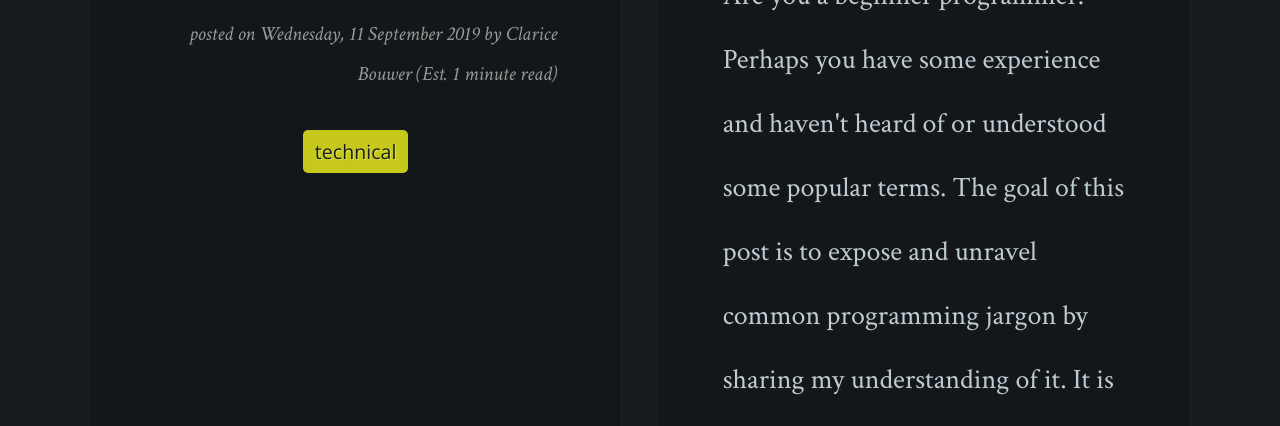
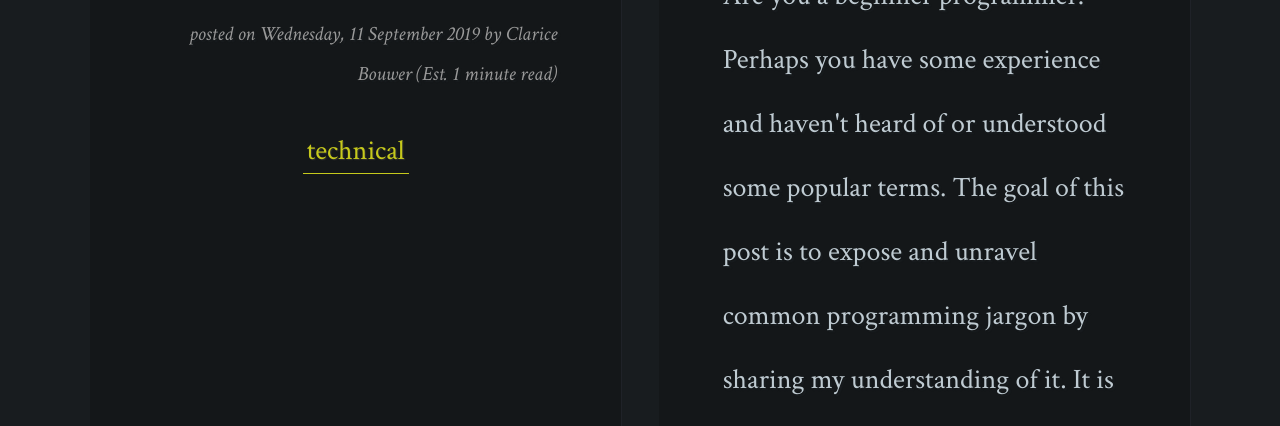
Before and after one commit to cbillowes/curious-programmer-nitrogen, a Gatsby site: page / in a window 1280 px wide. Shown: the part 374-800 px from the top of the page. Built offline with nearby package versions, Linux system fonts and the light colour scheme; Gatsby itself is replaced by a stand-in of ours; some packages are replaced by stand-ins of ours.

Commit message:
Streamline anchor component

```diff
--- a/src/components/anchor.js
+++ b/src/components/anchor.js
@@ -2,193 +2,11 @@ import React from 'react'
 import { Link } from 'gatsby'
 import './styles/anchor.scss'
 
-// const BlandInternalLink = ({ to, title, style, children }) => {
-//   return (
-//     <>
-//       { " " }
-//       <Link
-//         to={to}
-//         title={title}
-//         style={style}
-//         data-component="bland-link-element"
-//         className="anchor"
-//       >
-//         {children}
-//       </Link>
-//       { " " }
-//     </>
-//   )
-// }
-
-// const InternalLink = ({ to, title, children }) => {
-//   return (
-//     <>
-//     { " " }
-//       <Link
-//         to={to}
-//         title={title}
-//         data-component="link-element"
-//         className="anchor default"
-//       >
-//         {children}
-//       </Link>
-//     { " " }
-//     </>
-//   )
-// }
-
-// const BlandExternalLink = ({ to, title, children }) => {
-//   return (
-//     <>
-//       { " " }
-//       <a
-//         href={to}
-//         rel="nofollow noopener noreferrer"
-//         title={title}
-//         target="_blank"
-//         data-component="bland-external-link-element"
-//         className="anchor"
-//       >
-//         {children}
-//       </a>
-//       { " " }
-//     </>
-//   )
-// }
-
-// const PrettyExternalLink = ({ to, title, className, children }) => {
-//   return (
-//     <>
-//       { " " }
-//       <a
-//         href={to}
-//         rel="nofollow noopener noreferrer"
-//         title={title}
-//         target="_blank"
-//         data-component="pretty-external-link-element"
-//         className={`anchor default ${className}`}
-//       >
-//         {children}
-//       </a>
-//       { " " }
-//     </>
-//   )
-// }
-
-// const TagExternalLink = ({ to, title, children }) => {
-//   return (
-//     <>
-//       { " " }
-//       <a
-//         href={to}
-//         rel="nofollow noopener noreferrer"
-//         title={title}
-//         target="_blank"
-//         data-component="tag-external-link-element"
-//         className="anchor tag"
-//       >
-//         {children}
-//       </a>
-//     </>
-//   )
-// }
-
-// const TagInternalLink = ({ to, title, children }) => {
-//   return (
-//     <>
-//       { " " }
-//       <Link
-//         to={to}
-//         title={title}
-//         data-component="tag-internal-link-element"
-//         className="anchor tag"
-//       >
-//         {children}
-//       </Link>
-//       { " " }
-//     </>
-//   )
-// }
-
-// function Anchor ({ to, title, bland, tag, className, style, children }) {
-//   if (!to) throw new Error(`url for the anchor is required`)
-
-//   const external = to.startsWith(`http`) || to.startsWith(`mailto:`)
-
-//   if (tag && external)
-//     return (
-//       <TagExternalLink
-//         to={to}
-//         title={title}
-//         className={className}
-//       >
-//         {children}
-//       </TagExternalLink>
-//     )
-
-//   if (tag)
-//     return (
-//       <TagInternalLink
-//         to={to}
-//         title={title}
-//         className={className}
-//       >
-//         {children}
-//       </TagInternalLink>
-//     )
-
-//   if (external && bland)
-//     return (
-//       <BlandExternalLink
-//         to={to}
-//         title={title}
-//         className={className}
-//       >
-//         {children}
-//       </BlandExternalLink>
-//     )
-
-//   if (external)
-//     return (
-//       <PrettyExternalLink
-//         to={to}
-//         title={title}
-//         className={className}
-//       >
-//         {children}
-//       </PrettyExternalLink>
-//     )
-
-//   if (bland)
-//       return (
-//         <BlandInternalLink
-//           to={to}
-//           title={title}
-//           className={className}
-//           style={style}
-//         >
-//           {children}
-//         </BlandInternalLink>
-//       )
-
-//   return (
-//     <InternalLink
-//       to={to}
-//       title={title}
-//       className={className}
-//     >
-//       {children}
-//     </InternalLink>
-//   )
-// }
-
-// export default Anchor
-
-function getClassName(defaultStyle, className) {
-  return `${(defaultStyle) ? `free` : ``} ${className || ``}`.trim()
+function isInternalLink(url) {
+  return !(url.startsWith(`http`) || url.startsWith(`mailto:`))
 }
 
-const ExternalLink = ({to, title, defaultStyle, className, children}) => {
+const ExternalLink = ({to, title, children}) => {
   return (
     <>
       {" "}
@@ -197,8 +15,6 @@ const ExternalLink = ({to, title, defaultStyle, className, children}) => {
         rel={`nofollow noopener noreferrer`}
         title={title}
         target={`_blank`}
-        className={getClassName(defaultStyle, className)}
-        data-component={`anchor-external-link`}
       >
         {children}
       </a>
@@ -207,15 +23,13 @@ const ExternalLink = ({to, title, defaultStyle, className, children}) => {
   )
 }
 
-const InternalLink = ({to, title, defaultStyle, className, children}) => {
+const InternalLink = ({to, title, children}) => {
   return (
     <>
       {" "}
       <Link
         to={to}
         title={title}
-        className={getClassName(defaultStyle, className)}
-        data-component={`anchor-internal-link`}
       >
         {children}
       </Link>
@@ -224,31 +38,27 @@ const InternalLink = ({to, title, defaultStyle, className, children}) => {
   )
 }
 
-function Anchor ({ to, title, className, defaultStyle, children }) {
-  if (!to) throw new Error(`url for anchor is required`)
-  const external = to.startsWith(`http`) || to.startsWith(`mailto:`)
+function Anchor ({ to, title, children }) {
+  if (to) {
+    if (isInternalLink(to))
+      return (
+        <InternalLink
+          to={to}
+          title={title}
+        >
+          {children}
+        </InternalLink>
+      )
 
-  if (external)
-    return(
+    return (
       <ExternalLink
         to={to}
         title={title}
-        className={getClassName(defaultStyle, className)}
       >
         {children}
       </ExternalLink>
     )
-
-  return (
-    <InternalLink
-      to={to}
-      title={title}
-      className={className}
-      defaultStyle={defaultStyle}
-    >
-      {children}
-    </InternalLink>
-  )
+  }
 }
 
 export default Anchor
```
